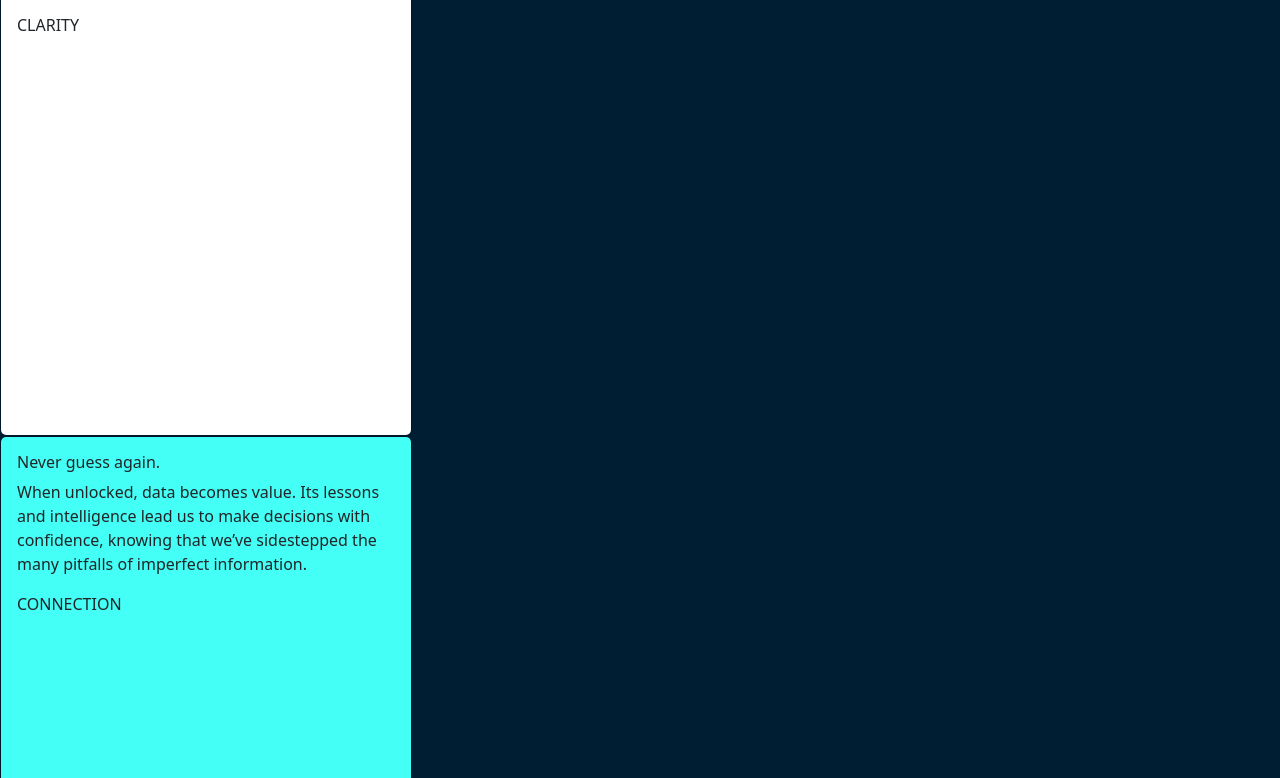
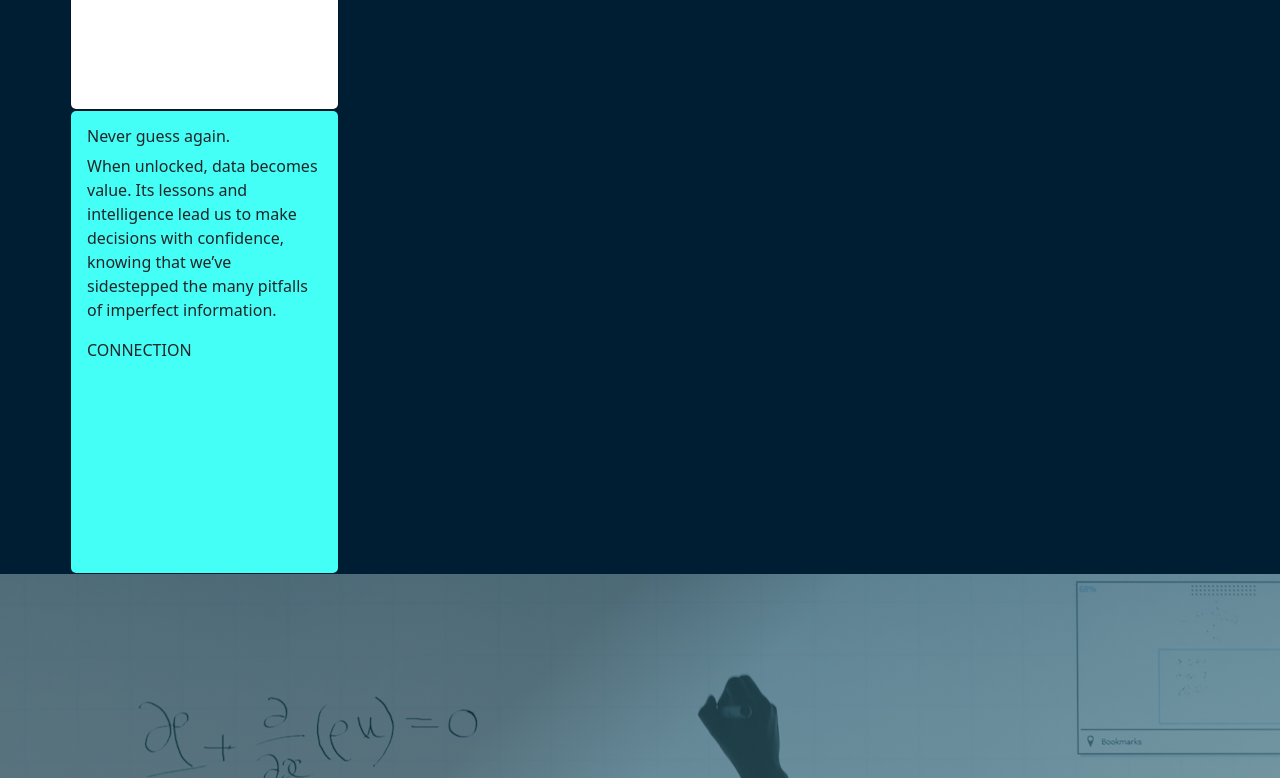
Before and after one commit to Courtney-Lippman/pontem-analytics, a website: page src/index.html in a window 1280 px wide. Shown: the part 2302-3080 px from the top of the page. Drawn offline with Linux system fonts and the light colour scheme.

Commit message:
Modify col and add container to cards.

```diff
--- a/src/index.html
+++ b/src/index.html
@@ -47,8 +47,9 @@
             </div>
           </div>
         </div>
-        <div class="row">
-          <div class="col">
+        <div class="container">
+        <div class="row d-flex">
+          <div class="col-lg-2 p-0">
             <div class="card card-1">
             <div class="card-body">
               <h2 class="card-title">Data, demystified.</h2>
@@ -58,7 +59,7 @@
               </div>
             </div>
           </div>
-          <div class="col">
+          <div class="col-lg-2 p-0">
           <div class="card card-2">
             <div class="card-body">
               <h2 class="card-title">Building strong relationships.</h2>
@@ -69,7 +70,7 @@
             </div>
           </div>
         </div>
-          <div class="col">
+          <div class="col-lg-2 p-0">
           <div class="card card-3">
             <div class="card-body">
               <h2 class="card-title" id="connection-card-title">Never guess again.</h2>
@@ -82,6 +83,7 @@
         </div>
           </div>
         </div>
+      </div>
       </section>
       <section class="has-bg-img w-100 bg-3-container">
           <img src="../assets/thisisengineering-raeng-GzDrm7SYQ0g-unsplash-edit.png" alt="Woman writting equations on whiteboard." class="bg-img w-100 background-3">
@@ -125,28 +127,3 @@
 <script src="js/script.js"></script>
 </body>
 </html>
-
-
-
-<!-- <section class="desktop-view heading" aria-labelledby="desktop-heading">
-  <img class="gradient-11" src="../assets/Rectangle 11.svg">
-<object class="desktop-view logo" data="../assets/Group 50.svg"></object>
-<div class="desktop-view logo-text-line"></div>
-<h2 class="logo-text">Pontem Analytics is empowering the decision makers of tomorrow by bridging the gap between data and discipline.</h2>
-<section class="desktop-view connection"></section>
-<object class="desktop-view connection" data="../assets/Group 30.svg"></object>
-<h1>CONNECTION</h1>
-</section>
-<section class="desktop-view mission" aria-labelledby="desktop-mission">
-  <object class="desktop-view mission-logo" data="../assets/Group 30.svg"></object>
-  <h1 class="desktop-view mission-logo-p">P</h1>
-</section>
-<section class="desktop-view verticals" aria-labelledby="desktop-verticals">
-  <div class="verticals-background-color"></div>
-</section>
-<section class="desktop-view footer" aria-labelledby="desktop-footer">
-</section> -->
-  <!-- <section class="mobile-view" aria-labelledby="mobile-heading" hidden>
-    <h2 id="mobile-heading"></h2>
-     Mobile view content
-  </section> -->
--- a/src/main.scss
+++ b/src/main.scss
@@ -125,22 +125,22 @@ h1 {
 .card-1 {
     background: #FFDC00 0% 0% no-repeat padding-box;
     opacity: 1;
-    width: 412px;
-    height: 627px;
+    width: 21vw;
+    height: 58vh;
 }
 
 .card-2 {
     background: #FFFFFF 0% 0% no-repeat padding-box;
     opacity: 1;
-    width: 412px;
-    height: 627px;
+    width: 21vw;
+    height: 58vh;
 }
 
 .card-3 {
     background: #44FFF5 0% 0% no-repeat padding-box;
     opacity: 1;
-    width: 412px;
-    height: 627px;
+    width: 21vw;
+    height: 58vh;
 }
 
 .card-title {
```
Also changed, not shown: src/main.css.
